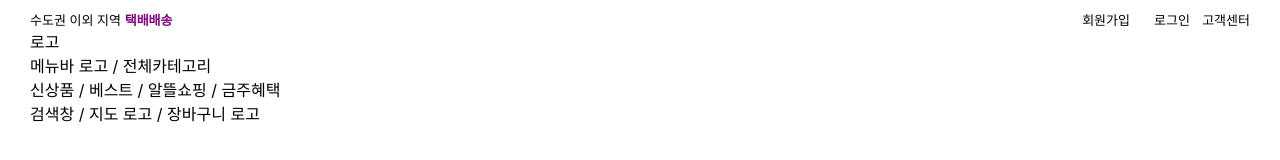
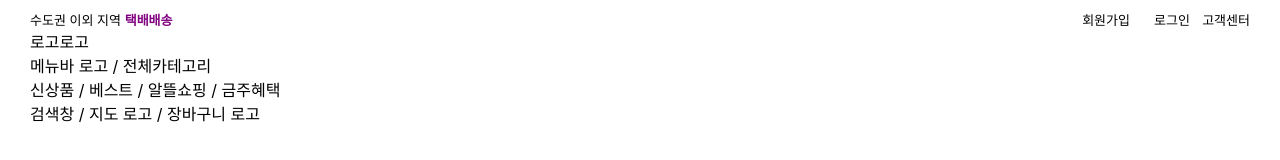
Before and after one commit to MyoungSeob/clone_kurly, a React (Create React App) app in the folder market_kurly_frontend/: page / in a window 1280 px wide. Shown: the top 160 px of the page. Built offline with nearby package versions, Linux system fonts and the light colour scheme.

Commit message:
commit_mok_1

```diff
--- a/market_kurly_frontend/src/components/Header.js
+++ b/market_kurly_frontend/src/components/Header.js
@@ -26,7 +26,7 @@ const Header = (props) => {
                 </Grid>
 
                 <div>
-                    로고
+                    로고로고
                 </div>
 
                 <div>
```
